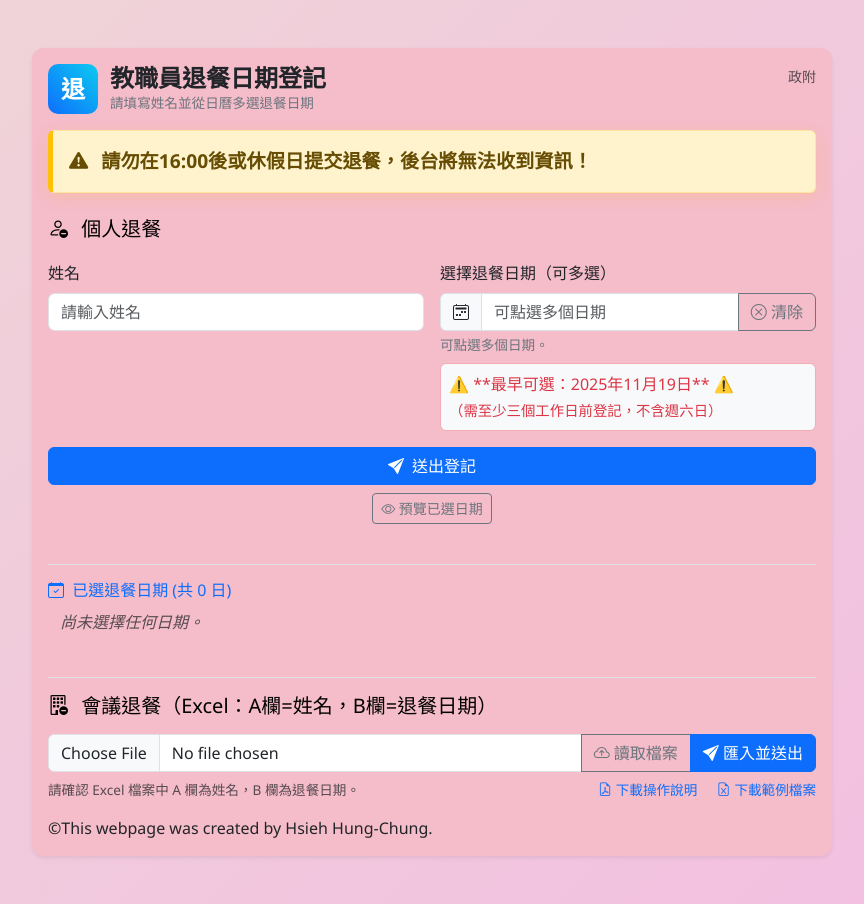
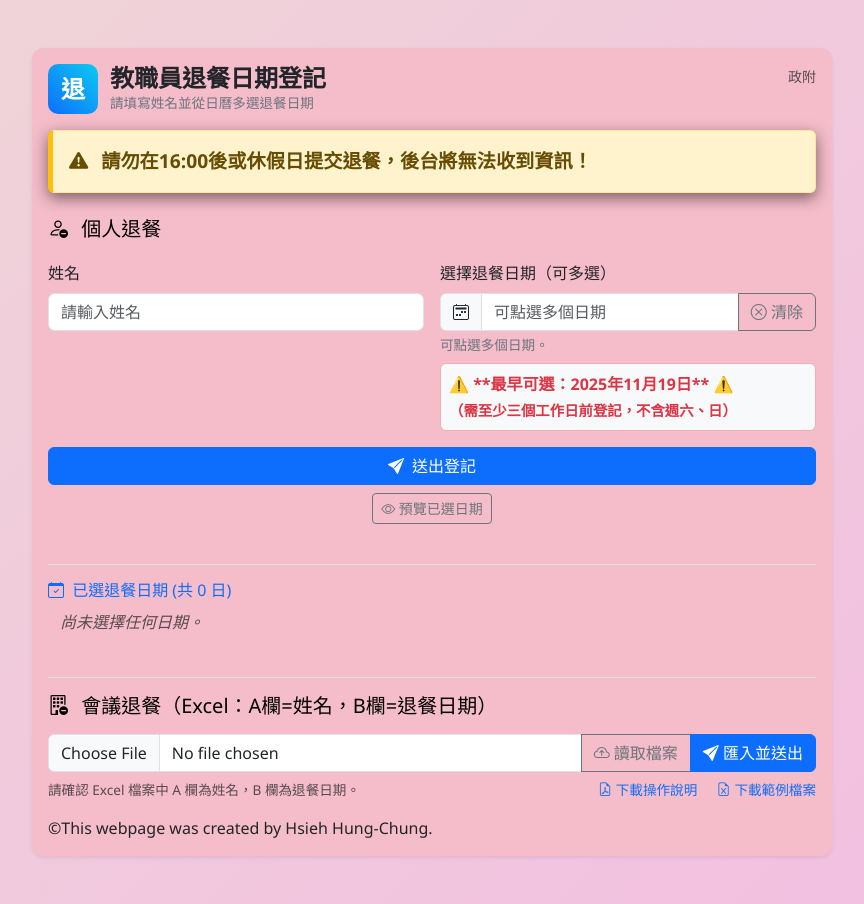
Before and after one commit to Chung9312/lunch_cancel, a plain HTML site: page index.html in a window 1280 px wide. Shown: the whole page, without its empty margins (208-1072 px from the left). Drawn offline with nearby package versions, Linux system fonts and the light colour scheme.

Commit message:
Update index.html

```diff
--- a/index.html
+++ b/index.html
@@ -74,7 +74,7 @@
     /* 4. 強化重要資訊 (Alert Box) */
     .alert-warning {
       border-left: 5px solid #ffc107; /* 強化左側邊框 */
-      box-shadow: 0 5px 15px rgba(255, 193, 7, 0.15); /* 增加陰影使其突出 */
+      box-shadow: 0 5px 15px rgba(0, 0, 0, 0.504); /* 增加陰影使其突出 */
     }
 
     /* 5. 按鈕互動效果 */
@@ -86,7 +86,7 @@
     .btn:hover {
       /* 新增：按鈕 hover 時輕微上移並增加陰影 */
       transform: translateY(-2px);
-      box-shadow: 0 4px 10px rgba(0, 0, 0, 0.1);
+      box-shadow: 0 4px 10px rgba(0, 0, 0, 0.468);
     }
 
     .btn:active {
@@ -238,7 +238,7 @@
 
     // 優化最早可選日期提示的顯示
     const minNoticeEl = document.getElementById('minNotice');
-    minNoticeEl.innerHTML = `<div style="font-size: 1.0rem;">⚠️ **最早可選：${formatChineseDate(minDate)}** ⚠️<br><small class="d-block mt-1" style="font-size: 0.9rem;">（需至少三個工作日前登記，不含週六日）</small>`;
+    minNoticeEl.innerHTML = `<div style="font-size: 1.0rem; 1.0rem; font-weight: bold;">⚠️ **最早可選：${formatChineseDate(minDate)}** ⚠️<br><small class="d-block mt-1" style="font-size: 0.9rem; 1.0rem; font-weight: bold;">（需至少三個工作日前登記，不含週六、日）</small>`;
 
     // 小幫手：只比較日期（忽略時間）
     function dateOnly(d) { return new Date(d.getFullYear(), d.getMonth(), d.getDate()); }
@@ -543,4 +543,5 @@
 </body>
 
 
+
 </html>
```
